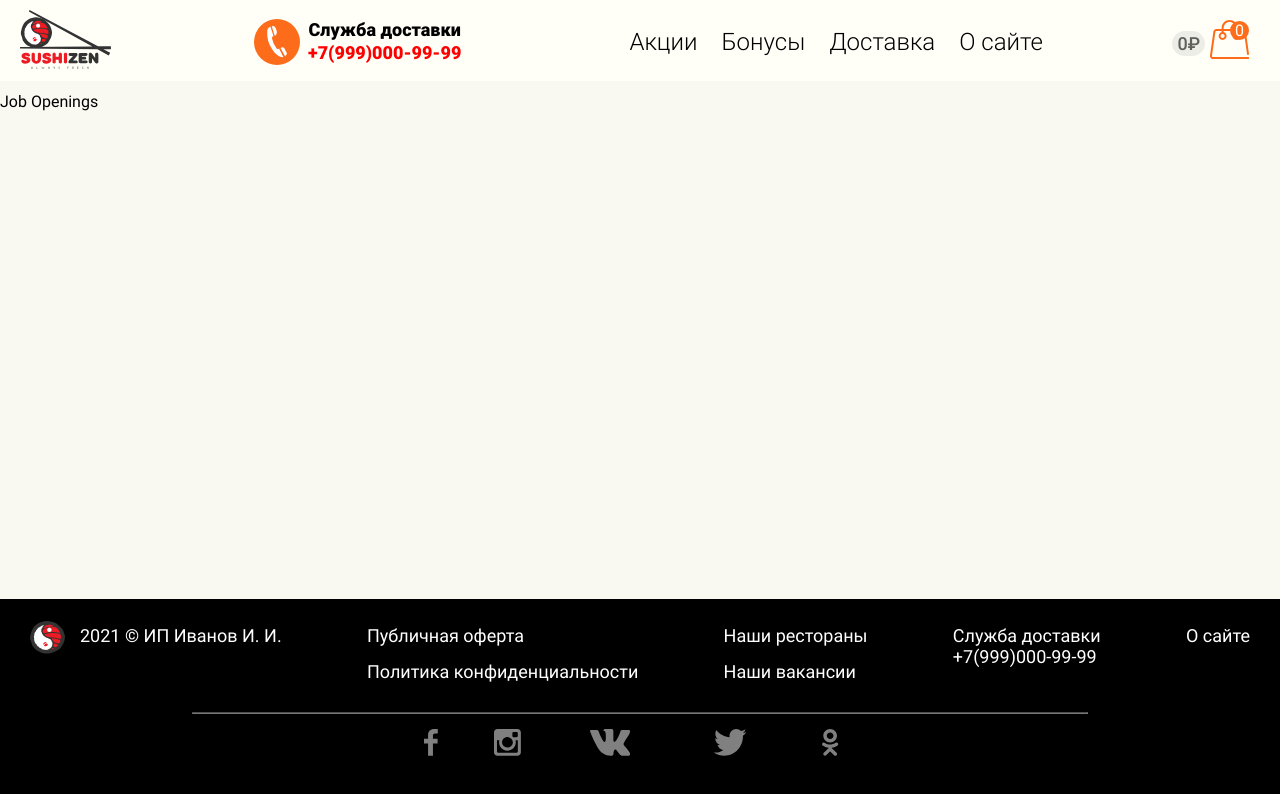
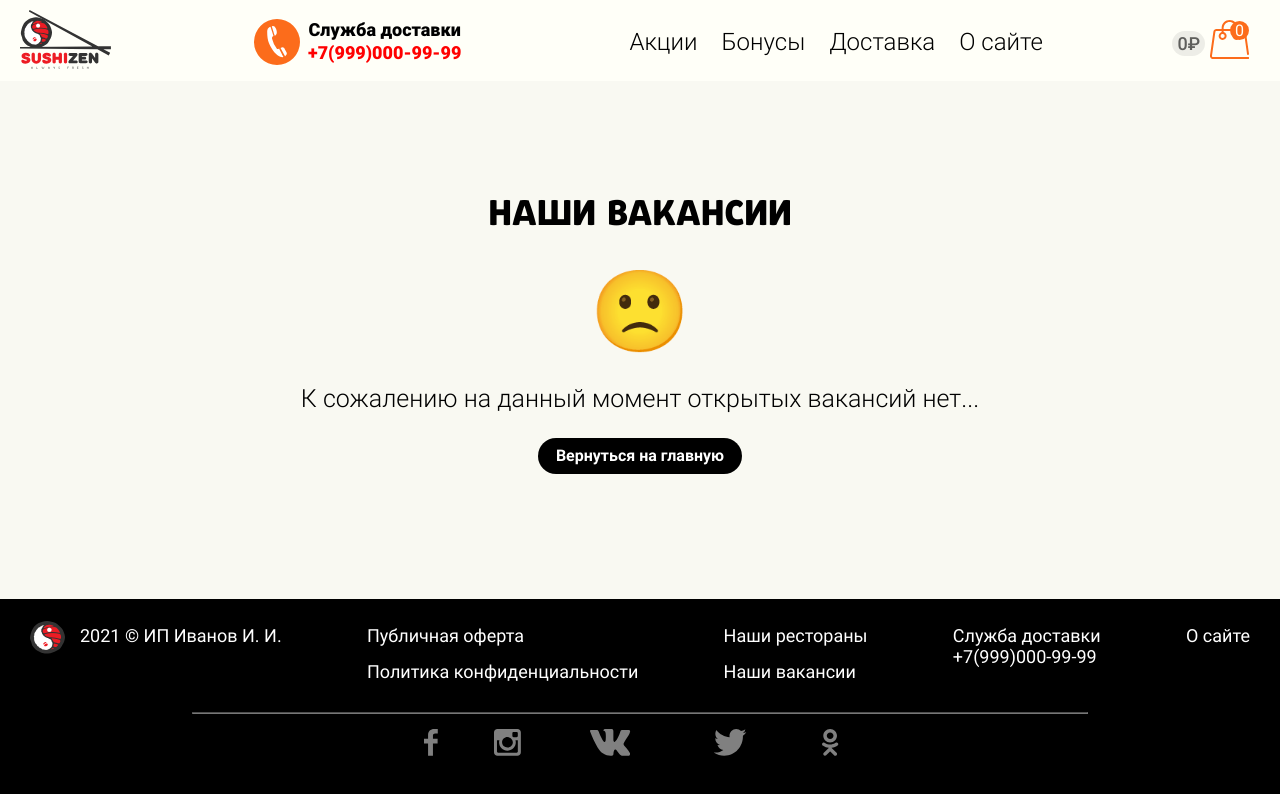
Before and after one commit to vv-tomilin/react_sushi, a React (Create React App) app: page /job-openings-page in a window 1280 px wide. Shown: the top 794 px of the page. Built offline with nearby package versions, Linux system fonts and the light colour scheme.

Commit message:
Commit 40.3 (наполнил компонент _JobOpeningsPage_ контентом и прописал для него стили)

```diff
--- a/src/pages/JobOpeningsPage.jsx
+++ b/src/pages/JobOpeningsPage.jsx
@@ -1,9 +1,23 @@
 import React from 'react';
+import {Link} from 'react-router-dom';
 
 function JobOpeningsPage() {
   return (
     <div className='job-openings-page'>
-      <div>Job Openings</div>
+      <div className='job-openings-page__content-wrapper'>
+        <h1 className='job-openings-page__title'>НАШИ ВАКАНСИИ</h1>
+        <p className='job-openings-page__smile'>&#128577;</p>
+        <p className='job-openings-page__text'>
+          К сожалению на данный момент открытых вакансий нет...
+        </p>
+        <div className='job-openings-page__btn-back-wrapper'>
+          <Link to='/'>
+            <button className='cart__empty-btn-back'>
+                Вернуться на главную
+            </button>
+          </Link>
+        </div>
+      </div>
     </div>
   );
 }
--- a/src/scss/components_styles/_job-openings-page.scss
+++ b/src/scss/components_styles/_job-openings-page.scss
@@ -2,18 +2,53 @@
 
 .job-openings-page {
 
-    margin: 0;
+    margin: 0 auto;
+
     padding: 0;
 
-    width: 100%;
+    width: 90%;
 
     @media (max-width: $tablet-width) {
-        height: calc(100vh - 149px);
+        height: max-content;
+
+        margin-top: 20%;
     }
 
     @media (min-width: $desktop-width) {
-        height: calc(100vh - 318px);
+        height: max-content;
     }
 
     background-color: $product-list-block_bg;
+
+    &__content-wrapper {
+        text-align: center;
+    }
+
+    &__title {
+        margin-bottom: 25px;
+
+        font-size: 25px;
+        font-family: 'Pusia';
+        font-weight: 700;
+
+        @media (min-width: $desktop-width) {
+            font-size: 36px;
+        }
+    }
+
+    &__smile {
+        font-size: 80px;
+    }
+
+    &__text {
+        font-size: 25px;
+        font-weight: 300;
+
+        margin-top: 25px;
+    }
+
+    &__btn-back-wrapper {
+        margin: 0 auto;
+        margin-top: 15px;
+    }
 }
```
Also changed, not shown: 1 other file (tests, documents, lock files or other folders).
